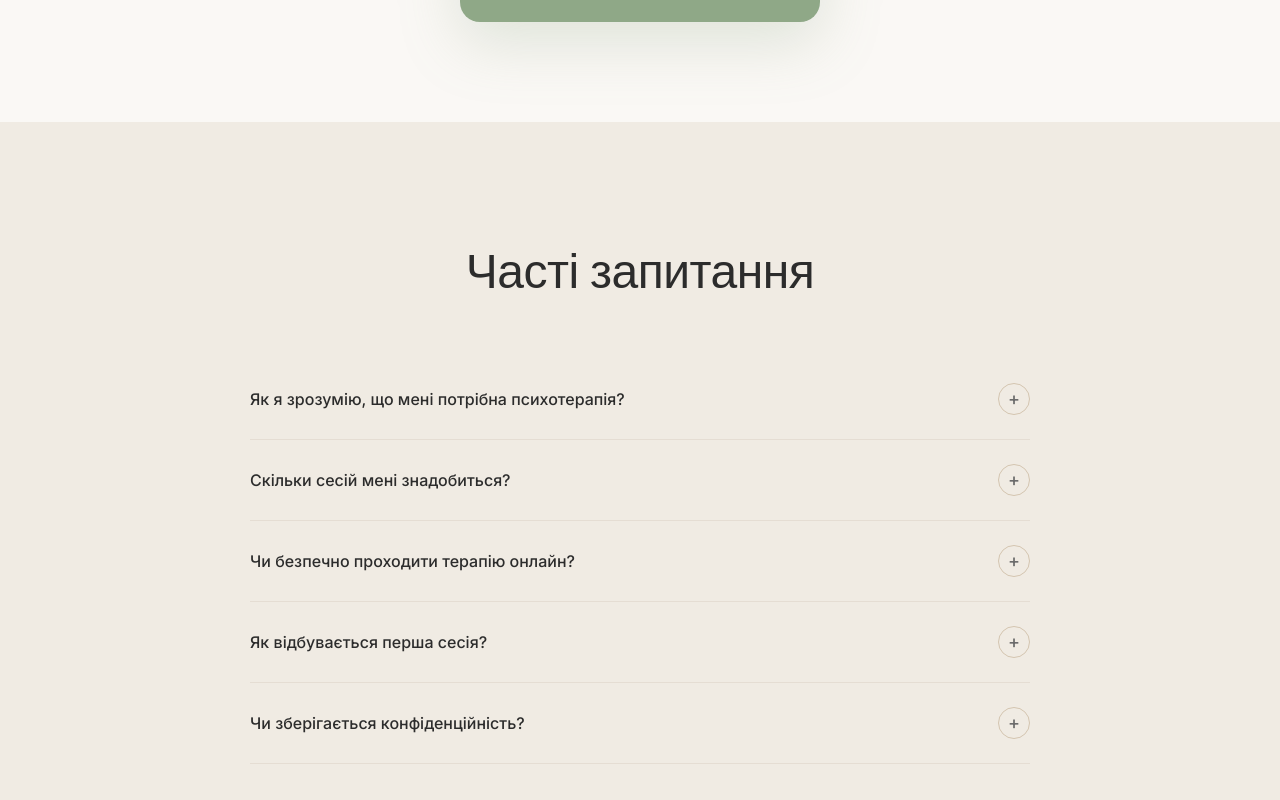
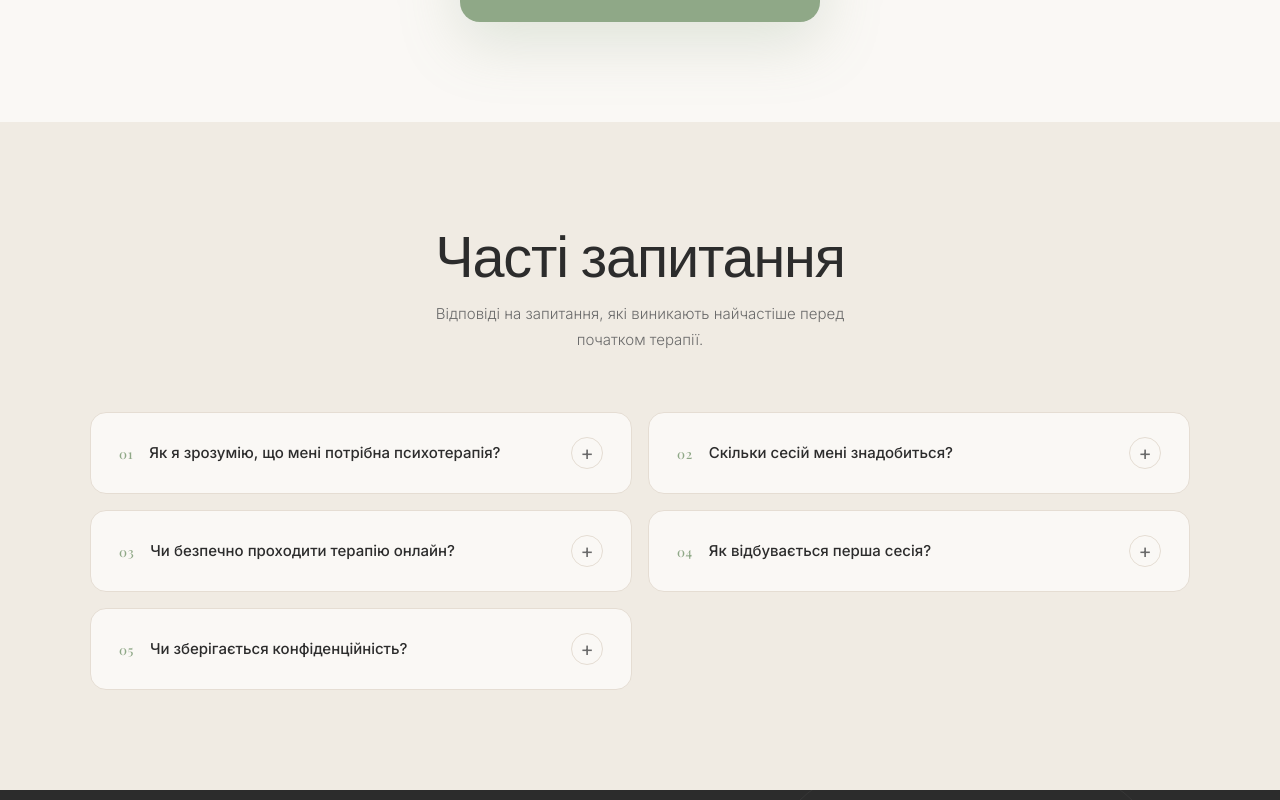
Before and after one commit to danylonahorniuk/psychologist-landing, a Next.js app: page / in a window 1280 px wide. Shown: the part 6040-6840 px from the top of the page. Built offline with nearby package versions, Linux system fonts and the light colour scheme.

Commit message:
feat: redesign FAQ section with card layout and numbered items

```diff
--- a/components/FAQ.tsx
+++ b/components/FAQ.tsx
@@ -29,40 +29,142 @@ export default function FAQ() {
   const [open, setOpen] = useState<number | null>(null);
 
   return (
-    <section id="faq" className="py-[120px] px-20 bg-bg-warm">
-      <div className="max-w-[1280px] mx-auto">
-        <div className="text-center mb-0">
-          <h2 className="font-serif text-[48px] font-medium leading-[1.12] tracking-[-0.01em]">
+    <section id="faq" style={{ padding: "100px 80px", background: "var(--bg-warm)" }}>
+      <style>{`
+        .faq-item {
+          background: var(--bg);
+          border-radius: 16px;
+          border: 1px solid var(--border);
+          overflow: hidden;
+          transition: box-shadow 0.25s ease;
+        }
+        .faq-item:hover {
+          box-shadow: 0 4px 24px rgba(44,44,44,0.06);
+        }
+        .faq-btn {
+          width: 100%;
+          display: flex;
+          justify-content: space-between;
+          align-items: center;
+          gap: 24px;
+          padding: 24px 28px;
+          text-align: left;
+          background: transparent;
+          border: none;
+          cursor: pointer;
+          transition: color 0.2s ease;
+        }
+        .faq-btn:hover .faq-q {
+          color: var(--sage);
+        }
+        .faq-toggle {
+          width: 32px;
+          height: 32px;
+          border-radius: 50%;
+          border: 1.5px solid var(--border);
+          display: flex;
+          align-items: center;
+          justify-content: center;
+          flex-shrink: 0;
+          transition: background 0.25s ease, border-color 0.25s ease, transform 0.3s ease;
+          color: var(--muted);
+          font-size: 20px;
+          line-height: 1;
+        }
+        .faq-toggle.open {
+          background: var(--sage);
+          border-color: var(--sage);
+          color: white;
+          transform: rotate(45deg);
+        }
+      `}</style>
+
+      <div style={{ maxWidth: "1280px", margin: "0 auto" }}>
+
+        {/* Header */}
+        <div style={{ textAlign: "center", marginBottom: "60px" }}>
+          <h2 style={{
+            fontFamily: "var(--font-playfair), serif",
+            fontSize: "clamp(40px, 4.5vw, 60px)",
+            fontWeight: 500,
+            lineHeight: 1.1,
+            letterSpacing: "-0.02em",
+            color: "var(--text)",
+            marginBottom: "16px",
+          }}>
             Часті запитання
           </h2>
+          <p style={{
+            fontSize: "15px",
+            color: "var(--muted)",
+            fontWeight: 300,
+            lineHeight: 1.7,
+            maxWidth: "480px",
+            margin: "0 auto",
+          }}>
+            Відповіді на запитання, які виникають найчастіше перед початком терапії.
+          </p>
         </div>
 
-        <div className="max-w-[780px] mx-auto mt-16">
+        {/* Two-column layout */}
+        <div style={{
+          display: "grid",
+          gridTemplateColumns: "1fr 1fr",
+          gap: "16px",
+          maxWidth: "1100px",
+          margin: "0 auto",
+        }}>
           {faqs.map((f, i) => (
-            <div key={i} className="border-b border-border">
-              <button
-                onClick={() => setOpen(open === i ? null : i)}
-                className="w-full flex justify-between items-center gap-6 py-6 text-left font-medium text-[16px] text-ink bg-transparent border-none cursor-pointer transition-colors hover:text-sage"
-              >
-                {f.q}
-                <span
-                  className={`w-8 h-8 rounded-full border-[1.5px] flex items-center justify-center text-[18px] text-muted flex-shrink-0 transition-all duration-300 ${
-                    open === i
-                      ? "bg-sage border-sage text-white rotate-45"
-                      : "border-sand"
-                  }`}
-                >
-                  +
-                </span>
+            <div key={i} className="faq-item" style={{ alignSelf: "start" }}>
+              <button className="faq-btn" onClick={() => setOpen(open === i ? null : i)}>
+                <div style={{ display: "flex", alignItems: "flex-start", gap: "16px" }}>
+                  <span style={{
+                    fontFamily: "var(--font-playfair), serif",
+                    fontSize: "13px",
+                    color: "var(--sage)",
+                    fontWeight: 500,
+                    flexShrink: 0,
+                    marginTop: "2px",
+                    letterSpacing: "0.05em",
+                  }}>
+                    {String(i + 1).padStart(2, "0")}
+                  </span>
+                  <span className="faq-q" style={{
+                    fontSize: "15px",
+                    fontWeight: 500,
+                    color: "var(--text)",
+                    lineHeight: 1.5,
+                    transition: "color 0.2s ease",
+                  }}>
+                    {f.q}
+                  </span>
+                </div>
+                <span className={`faq-toggle${open === i ? " open" : ""}`}>+</span>
               </button>
+
               {open === i && (
-                <p className="text-[15px] text-muted leading-[1.72] font-light pb-6">
-                  {f.a}
-                </p>
+                <div style={{ padding: "0 28px 24px 28px" }}>
+                  <div style={{
+                    paddingLeft: "29px",
+                    borderLeft: "2px solid var(--border)",
+                    marginLeft: "13px",
+                  }}>
+                    <p style={{
+                      fontSize: "14px",
+                      color: "var(--muted)",
+                      lineHeight: 1.75,
+                      fontWeight: 300,
+                      margin: 0,
+                    }}>
+                      {f.a}
+                    </p>
+                  </div>
+                </div>
               )}
             </div>
           ))}
         </div>
+
       </div>
     </section>
   );
```
